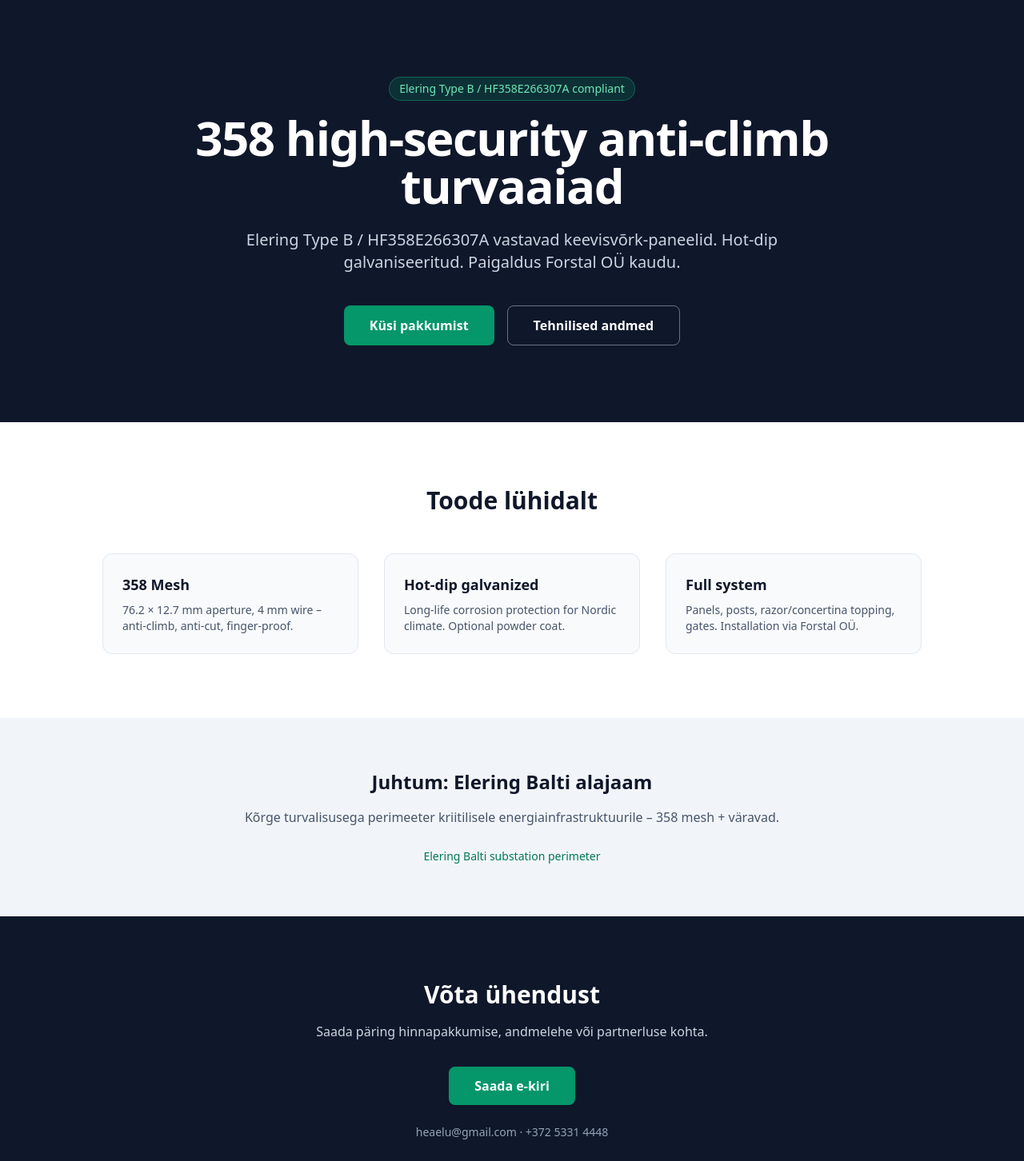
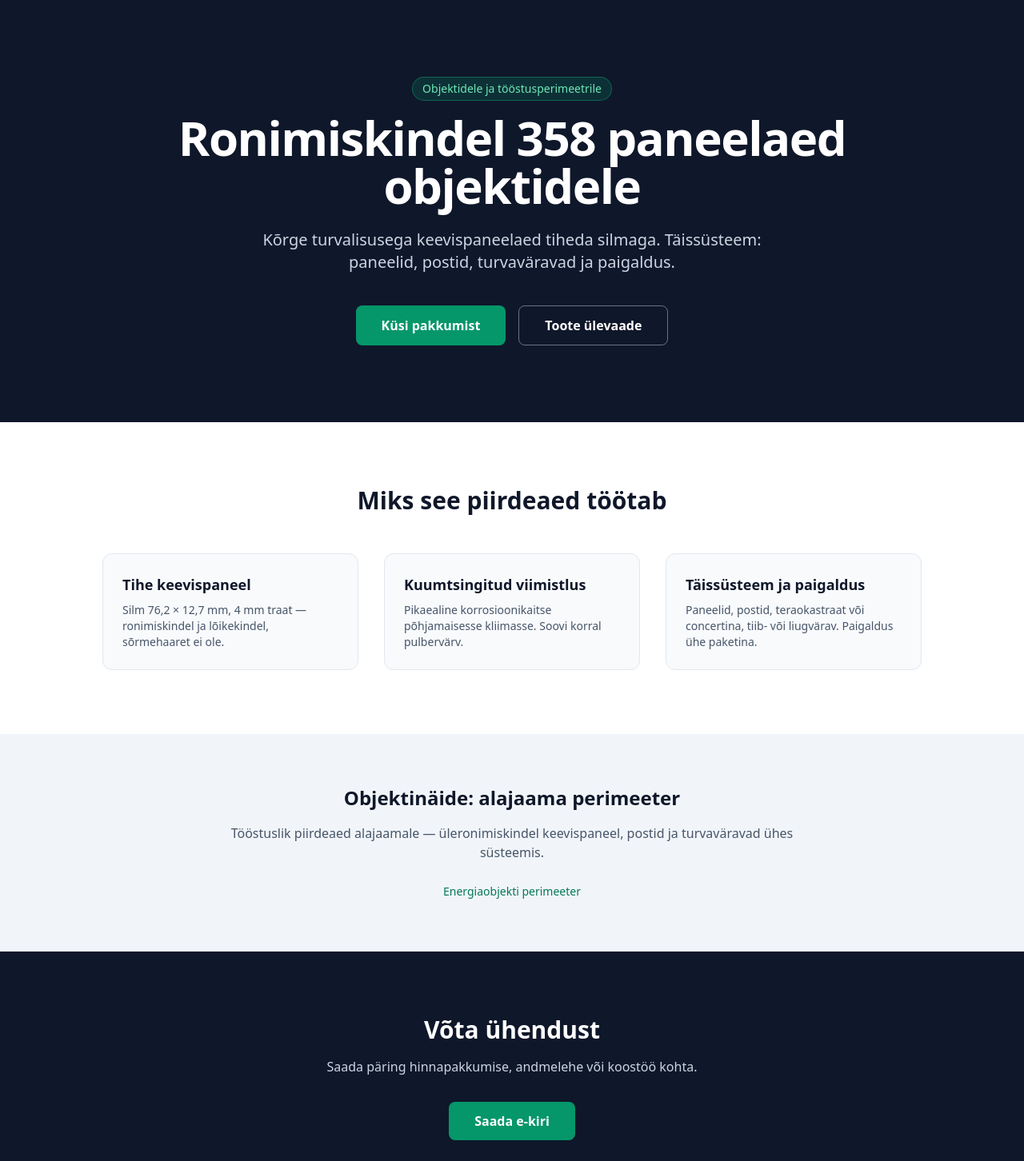
Before and after one commit to heaelu/fences-website, a Next.js app: page / in a window 1280 px wide. Shown: the top 1452 px of the page at 80% size. Built offline with nearby package versions, Linux system fonts and the light colour scheme.

Commit message:
SEO: ET keywords in Estonian, EN keywords without geo/brand stuffing

```diff
--- a/messages/en.json
+++ b/messages/en.json
@@ -1,14 +1,27 @@
 {
+  "Meta": {
+    "title": "358 Anti-Climb Fence | High Security Welded Mesh",
+    "description": "358 welded mesh security fence with 76.2 × 12.7 mm aperture. Anti-climb and anti-cut panels, posts, gates and razor topping. Request a quote."
+  },
   "Home": {
-    "heroTitle": "358 High-Security Anti-Climb Fencing",
-    "heroSubtitle": "Elering Type B / HF358E266307A compliant welded mesh panels. Hot-dip galvanized. Installation via Forstal OÜ.",
-    "ctaQuote": "Request quotation",
-    "ctaSpecs": "Technical specs",
-    "productTitle": "Product at a glance",
-    "caseTitle": "Case: Elering Balti substation",
-    "caseBody": "High-security perimeter for critical energy infrastructure – 358 mesh + gates.",
+    "badge": "For industrial and utility perimeters",
+    "heroTitle": "358 anti-climb fence — welded mesh panels, posts and gates",
+    "heroSubtitle": "Close-mesh security fence system: anti-climb panels, posts, razor topping and high security gates. Hot-dip galvanized.",
+    "ctaQuote": "Request a quote",
+    "ctaSpecs": "See the system",
+    "productTitle": "What the system includes",
+    "card1Title": "Close-mesh panels",
+    "card1Body": "76.2 × 12.7 mm aperture, 4 mm wire — anti-climb, anti-cut, no finger holds.",
+    "card2Title": "Hot-dip galvanized finish",
+    "card2Body": "Long-life corrosion protection. Optional powder coat.",
+    "card3Title": "Full system and installation",
+    "card3Body": "Panels, posts, razor or concertina topping, swing or sliding security gates. Supply and install as one package.",
+    "caseTitle": "Project example: substation perimeter",
+    "caseBody": "Welded mesh security fence for a utility site — panels, posts and gates specified as one system.",
+    "caseCaption": "Utility site perimeter",
     "contactTitle": "Get in touch",
     "contactBody": "Request a quotation, datasheet or partnership discussion.",
-    "ctaEmail": "Send email"
+    "ctaEmail": "Send email",
+    "footer": "High security fence systems · 358 welded mesh, posts and gates · ET / EN"
   }
 }
--- a/messages/et.json
+++ b/messages/et.json
@@ -1,14 +1,27 @@
 {
+  "Meta": {
+    "title": "Ronimiskindel 358 paneelaed | kõrge turvalisusega piirdeaed",
+    "description": "Tiheda silmaga keevispaneelaed: ronimis- ja lõikekindel. Paneelid, postid, turvaväravad ja teraokastraat. Küsi hinnapakkumist."
+  },
   "Home": {
-    "heroTitle": "358 high-security anti-climb turvaaiad",
-    "heroSubtitle": "Elering Type B / HF358E266307A vastavad keevisvõrk-paneelid. Hot-dip galvaniseeritud. Paigaldus Forstal OÜ kaudu.",
+    "badge": "Objektidele ja tööstusperimeetrile",
+    "heroTitle": "Ronimiskindel 358 paneelaed objektidele",
+    "heroSubtitle": "Kõrge turvalisusega keevispaneelaed tiheda silmaga. Täissüsteem: paneelid, postid, turvaväravad ja paigaldus.",
     "ctaQuote": "Küsi pakkumist",
-    "ctaSpecs": "Tehnilised andmed",
-    "productTitle": "Toode lühidalt",
-    "caseTitle": "Juhtum: Elering Balti alajaam",
-    "caseBody": "Kõrge turvalisusega perimeeter kriitilisele energiainfrastruktuurile – 358 mesh + väravad.",
+    "ctaSpecs": "Toote ülevaade",
+    "productTitle": "Miks see piirdeaed töötab",
+    "card1Title": "Tihe keevispaneel",
+    "card1Body": "Silm 76,2 × 12,7 mm, 4 mm traat — ronimiskindel ja lõikekindel, sõrmehaaret ei ole.",
+    "card2Title": "Kuumtsingitud viimistlus",
+    "card2Body": "Pikaealine korrosioonikaitse põhjamaisesse kliimasse. Soovi korral pulbervärv.",
+    "card3Title": "Täissüsteem ja paigaldus",
+    "card3Body": "Paneelid, postid, teraokastraat või concertina, tiib- või liugvärav. Paigaldus ühe paketina.",
+    "caseTitle": "Objektinäide: alajaama perimeeter",
+    "caseBody": "Tööstuslik piirdeaed alajaamale — üleronimiskindel keevispaneel, postid ja turvaväravad ühes süsteemis.",
+    "caseCaption": "Energiaobjekti perimeeter",
     "contactTitle": "Võta ühendust",
-    "contactBody": "Saada päring hinnapakkumise, andmelehe või partnerluse kohta.",
-    "ctaEmail": "Saada e-kiri"
+    "contactBody": "Saada päring hinnapakkumise, andmelehe või koostöö kohta.",
+    "ctaEmail": "Saada e-kiri",
+    "footer": "Kõrge turvalisusega piirdeaiad · keevispaneel, postid ja turvaväravad · ET / EN"
   }
 }
--- a/src/app/layout.tsx
+++ b/src/app/layout.tsx
@@ -1,12 +1,25 @@
 import type { Metadata } from 'next';
 import { NextIntlClientProvider } from 'next-intl';
-import { getLocale, getMessages } from 'next-intl/server';
+import { getLocale, getMessages, getTranslations } from 'next-intl/server';
 import './globals.css';
 
-export const metadata: Metadata = {
-  title: 'Fences – 358 High-Security Anti-Climb Fencing | Elering Type B',
-  description: 'Professional 358 anti-climb welded mesh fencing systems compliant with Elering Type B / HF358E266307A. Hot-dip galvanized, posts, razor wire, gates. Installation partner Forstal OÜ.',
-};
+export async function generateMetadata(): Promise<Metadata> {
+  const locale = await getLocale();
+  const t = await getTranslations({ locale, namespace: 'Meta' });
+  const languages: Record<string, string> = {
+    et: '/',
+    en: '/en',
+  };
+
+  return {
+    title: t('title'),
+    description: t('description'),
+    alternates: {
+      canonical: locale === 'en' ? '/en' : '/',
+      languages,
+    },
+  };
+}
 
 export default async function RootLayout({ children }: { children: React.ReactNode }) {
   const locale = await getLocale();
--- a/src/app/page.tsx
+++ b/src/app/page.tsx
@@ -5,11 +5,10 @@
 
   return (
     <main className="min-h-screen">
-      {/* Hero */}
       <section className="relative bg-slate-900 text-white py-24 px-6">
         <div className="max-w-5xl mx-auto text-center">
           <div className="inline-block mb-4 px-3 py-1 bg-emerald-600/20 border border-emerald-500/40 rounded-full text-sm text-emerald-300">
-            Elering Type B / HF358E266307A compliant
+            {t('badge')}
           </div>
           <h1 className="text-4xl md:text-6xl font-bold tracking-tight mb-6">
             {t('heroTitle')}
@@ -34,43 +33,40 @@
         </div>
       </section>
 
-      {/* Product highlights */}
       <section id="product" className="py-20 px-6 bg-white">
         <div className="max-w-5xl mx-auto">
           <h2 className="text-3xl font-bold text-center mb-12">{t('productTitle')}</h2>
           <div className="grid md:grid-cols-3 gap-8">
             <div className="p-6 rounded-xl border border-slate-200 bg-slate-50">
-              <h3 className="font-semibold text-lg mb-2">358 Mesh</h3>
-              <p className="text-slate-600 text-sm">76.2 × 12.7 mm aperture, 4 mm wire – anti-climb, anti-cut, finger-proof.</p>
+              <h3 className="font-semibold text-lg mb-2">{t('card1Title')}</h3>
+              <p className="text-slate-600 text-sm">{t('card1Body')}</p>
             </div>
             <div className="p-6 rounded-xl border border-slate-200 bg-slate-50">
-              <h3 className="font-semibold text-lg mb-2">Hot-dip galvanized</h3>
-              <p className="text-slate-600 text-sm">Long-life corrosion protection for Nordic climate. Optional powder coat.</p>
+              <h3 className="font-semibold text-lg mb-2">{t('card2Title')}</h3>
+              <p className="text-slate-600 text-sm">{t('card2Body')}</p>
             </div>
             <div className="p-6 rounded-xl border border-slate-200 bg-slate-50">
-              <h3 className="font-semibold text-lg mb-2">Full system</h3>
-              <p className="text-slate-600 text-sm">Panels, posts, razor/concertina topping, gates. Installation via Forstal OÜ.</p>
+              <h3 className="font-semibold text-lg mb-2">{t('card3Title')}</h3>
+              <p className="text-slate-600 text-sm">{t('card3Body')}</p>
             </div>
           </div>
         </div>
       </section>
 
-      {/* Case study teaser */}
       <section className="py-16 px-6 bg-slate-100">
         <div className="max-w-3xl mx-auto text-center">
           <h2 className="text-2xl font-bold mb-4">{t('caseTitle')}</h2>
           <p className="text-slate-600 mb-6">{t('caseBody')}</p>
-          <span className="text-sm text-emerald-700 font-medium">Elering Balti substation perimeter</span>
+          <span className="text-sm text-emerald-700 font-medium">{t('caseCaption')}</span>
         </div>
       </section>
 
-      {/* Contact CTA */}
       <section id="contact" className="py-20 px-6 bg-slate-900 text-white">
         <div className="max-w-xl mx-auto text-center">
           <h2 className="text-3xl font-bold mb-4">{t('contactTitle')}</h2>
           <p className="text-slate-300 mb-8">{t('contactBody')}</p>
           <a
-            href="mailto:heaelu@gmail.com?subject=358%20Fence%20Quotation%20Request"
+            href="mailto:heaelu@gmail.com?subject=Piirdeaed%20/%20358%20fence%20quote"
             className="inline-flex px-8 py-3 bg-emerald-600 hover:bg-emerald-500 rounded-lg font-semibold transition"
           >
             {t('ctaEmail')}
@@ -80,7 +76,7 @@
       </section>
 
       <footer className="py-8 text-center text-sm text-slate-500 bg-white border-t">
-        Fences project · Forstal OÜ installation partner · GiantFence supply · Multi-language (ET/EN/FI/SV/DE/PL/LV/LT)
+        {t('footer')}
       </footer>
     </main>
   );
```
